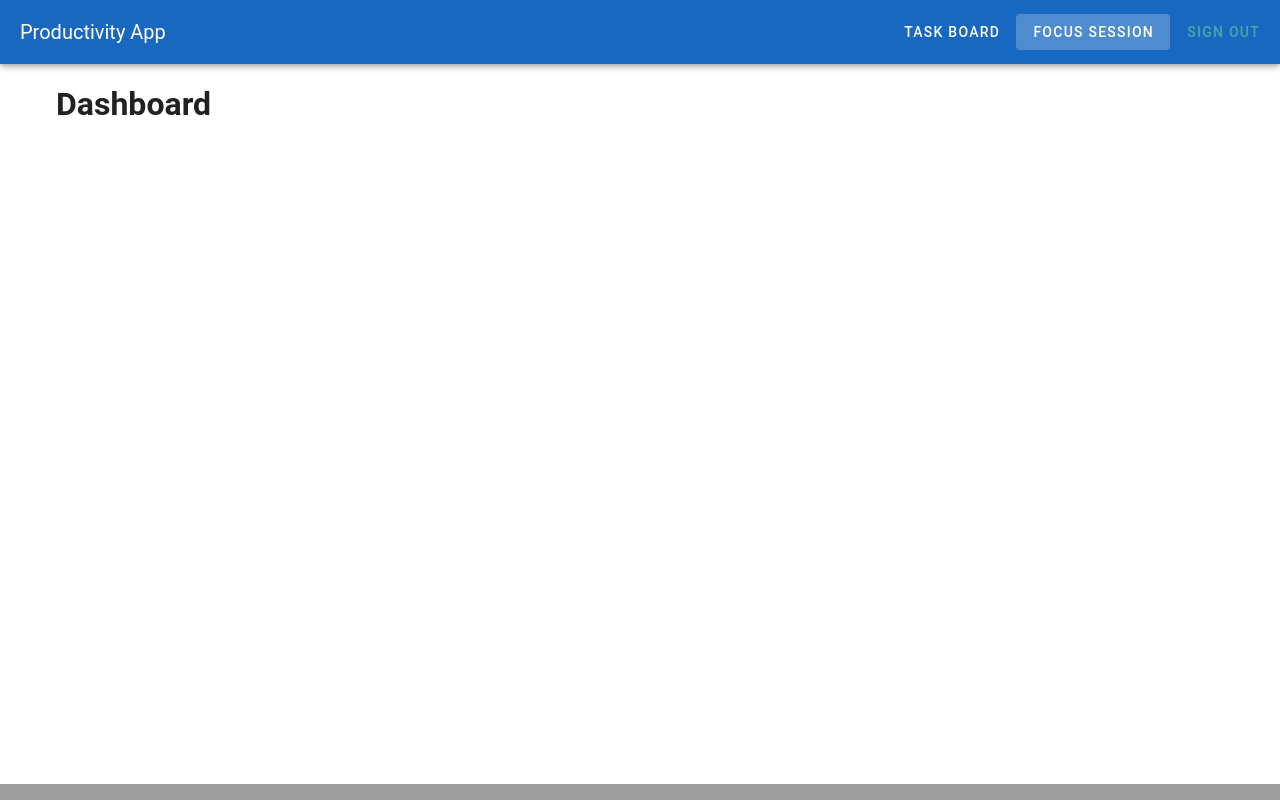
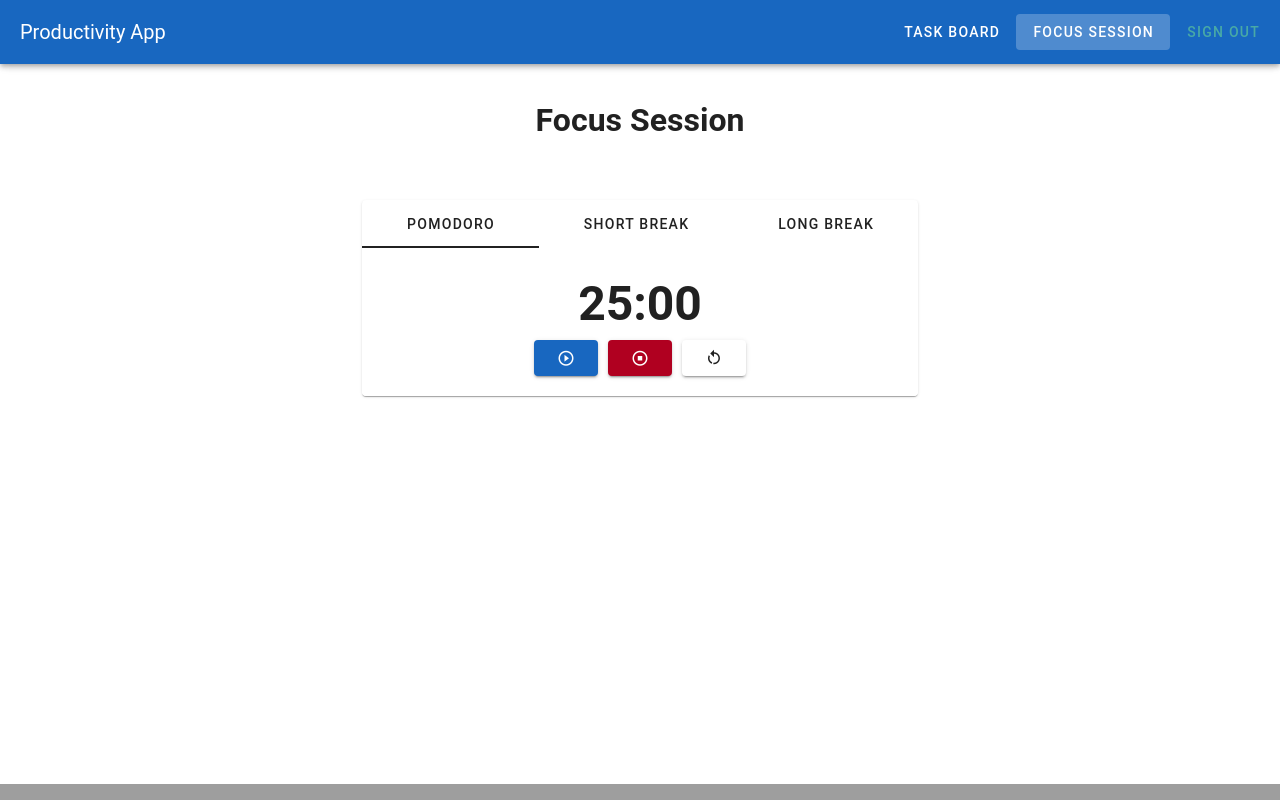
Before and after one commit to andreeadio/Productivity-App, a Vue app in the folder frontend/: page /focusSession in a window 1280 px wide. Built offline with nearby package versions, Linux system fonts and the light colour scheme; no server answers; sample sign-in values are in the browser's storage.

Commit message:
modified main

```diff
--- a/frontend/src/views/MainPage.vue
+++ b/frontend/src/views/MainPage.vue
@@ -1,9 +1,35 @@
+
 <template>
-    <div>
-        <h1>Dashboard </h1>
-
-
-    </div>
+  <v-container>
+    <v-row>
+      <v-col cols="12">
+        <h1 class="text-center">Focus Session</h1>
+      </v-col>
+    </v-row>
+    <v-row>
+      <v-col cols="12" md="6" offset-md="3">
+        <PomodoroTimer />
+      </v-col>
+    </v-row>
+  </v-container>
 </template>
 
-<script></script>
+<script>
+  import PomodoroTimer from "@/components/PomodoroTimer.vue";
+
+  export default {
+    components: {
+      PomodoroTimer,
+    },
+    setup() {
+
+  },
+  };
+  </script>
+
+  <style scoped>
+  .dashboard {
+    text-align: center;
+    padding: 20px;
+  }
+  </style>
```
